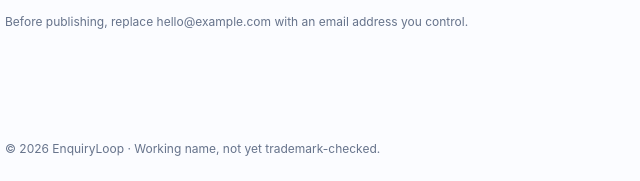
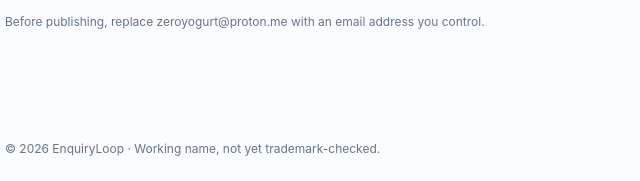
Before and after one commit to GraveEaterMadison/enquiryloop-site, a plain HTML site: page index.html in a window 1280 px wide. Shown: the part 1858-2039 px from the top of the page, 107-747 px from the left. Drawn offline with Linux system fonts and the light colour scheme.

Commit message:
Set EnquiryLoop contact email

```diff
--- a/index.html
+++ b/index.html
@@ -16,5 +16,5 @@ section{padding:66px 0;border-top:1px solid var(--line)}h2{font-size:34px;letter
 <div class="preview"><div class="previewtop"><div class="previewtitle">Admissions overview</div><span class="chip">DEMO DATA</span></div><div class="stats"><div class="stat"><b>42</b><span>Enquiries</span></div><div class="stat"><b>11</b><span>Follow-ups due</span></div><div class="stat"><b>8</b><span>Admitted</span></div></div><div class="rows"><div class="row"><span><b>Riya Sharma</b><br><small>JEE Foundation</small></span><span>Callback today</span><span class="status">FOLLOW-UP</span></div><div class="row"><span><b>Arjun Das</b><br><small>NEET</small></span><span>New enquiry</span><span class="chip">NEW</span></div><div class="row"><span><b>Megha Roy</b><br><small>Class XII Physics</small></span><span>Joined</span><span class="chip">ADMITTED</span></div></div></div></div>
 <section id="features"><div class="eyebrow">Keep the basics under control</div><h2>Less chasing. More clarity.</h2><p class="sectionlead">The first version focuses on everyday tasks that are easy to lose between calls, messages and spreadsheets.</p><div class="grid"><div class="feature"><div class="icon">01</div><h3>One enquiry list</h3><p>Keep names, courses, contact details and enquiry status in one searchable place.</p></div><div class="feature"><div class="icon">02</div><h3>Visible follow-ups</h3><p>Record the next callback date so interested students do not disappear in a chat thread.</p></div><div class="feature"><div class="icon">03</div><h3>Admission overview</h3><p>See new enquiries, follow-ups and admissions at a glance with a simple dashboard.</p></div></div></section>
 <section id="how"><div class="eyebrow">Simple by design</div><h2>Start with the process you already have.</h2><div class="steps"><div class="step"><strong>STEP 01</strong><h3>Capture</h3><p>Add an enquiry after a call, walk-in or message.</p></div><div class="step"><strong>STEP 02</strong><h3>Follow up</h3><p>Update the status and note when someone should call again.</p></div><div class="step"><strong>STEP 03</strong><h3>Review</h3><p>Check the pipeline and export a simple report when needed.</p></div></div></section>
-<section><div class="cta"><div><div class="eyebrow" style="color:#b9c5ff">Help shape the first version</div><h2>Tell us how your institute handles enquiries.</h2><p>We're speaking with coaching-centre owners and admission counsellors to understand what actually needs fixing.</p></div><a class="btn" href="mailto:hello@example.com?subject=EnquiryLoop%20conversation">Request a conversation</a></div><p class="note" style="margin-top:13px">Before publishing, replace hello@example.com with an email address you control.</p></section></main>
+<section><div class="cta"><div><div class="eyebrow" style="color:#b9c5ff">Help shape the first version</div><h2>Tell us how your institute handles enquiries.</h2><p>We're speaking with coaching-centre owners and admission counsellors to understand what actually needs fixing.</p></div><a class="btn" href="mailto:zeroyogurt@proton.me?subject=EnquiryLoop%20conversation">Request a conversation</a></div><p class="note" style="margin-top:13px">Before publishing, replace zeroyogurt@proton.me with an email address you control.</p></section></main>
 <footer><span>© 2026 EnquiryLoop · Working name, not yet trademark-checked.</span><span>Prototype stage · No customer results claimed.</span></footer></div></body></html>
```
